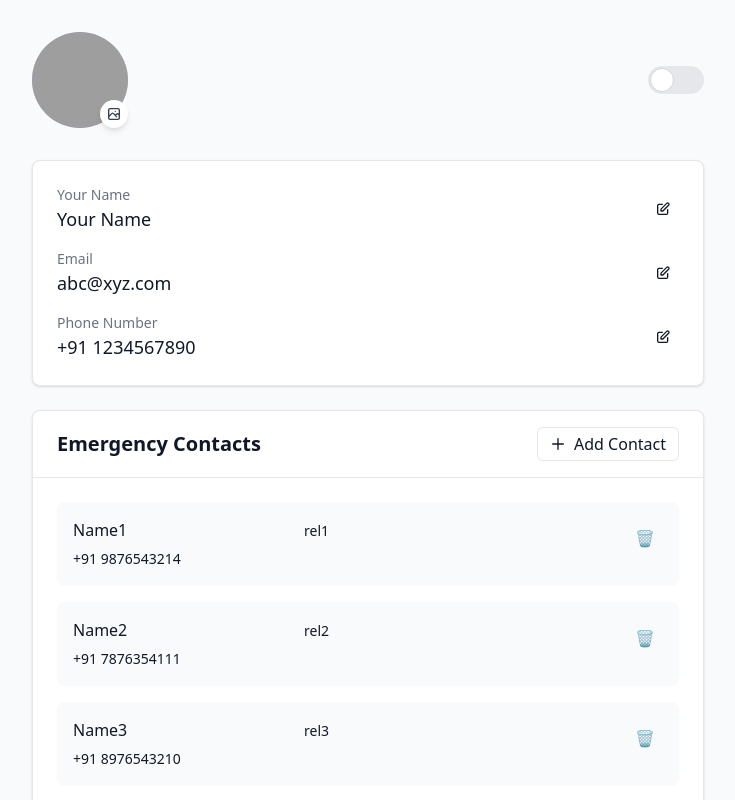
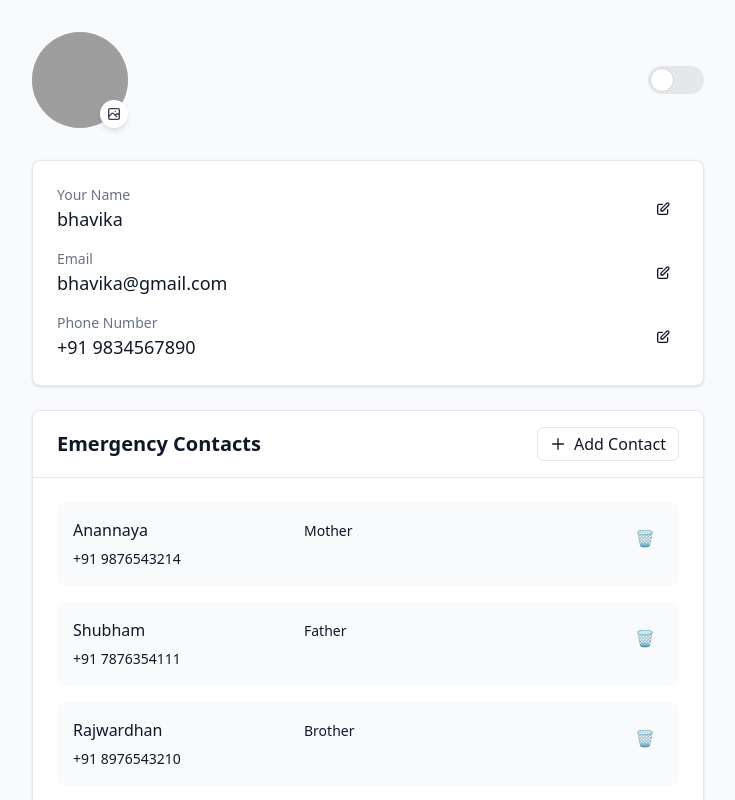
Before and after one commit to RAJWARDHAN-B/safetyRoutes, a React (Vite) app: page /accounts in a window 1280 px wide. Shown: the top 800 px of the page, without its empty margins (272-1007 px from the left). Built offline with nearby package versions, Linux system fonts and the light colour scheme; grey boxes are pictures that could not be loaded.

Commit message:
names yay

```diff
--- a/src/Accounts.jsx
+++ b/src/Accounts.jsx
@@ -4,16 +4,16 @@ const ProfilePage = () => {
   const [darkMode, setDarkMode] = useState(false);
   const [isEditing, setIsEditing] = useState({ name: false, email: false, phone: false });
   const [profile, setProfile] = useState({
-    name: 'Your Name',
-    email: 'abc@xyz.com',
-    phone: '+91 1234567890',
+    name: 'bhavika',
+    email: 'bhavika@gmail.com',
+    phone: '+91 9834567890',
   });
 
   const [emergencyContacts, setEmergencyContacts] = useState([
-    { name: 'Name1', relation: 'rel1', phone: '+91 9876543214' },
-    { name: 'Name2 ', relation: 'rel2', phone: '+91 7876354111' },
-    { name: 'Name3 ', relation: 'rel3', phone: '+91 8976543210' },
-    { name: 'Name4', relation: 'rel4', phone: '+91 986223210' },
+    { name: 'Anannaya', relation: 'Mother', phone: '+91 9876543214' },
+    { name: 'Shubham ', relation: 'Father', phone: '+91 7876354111' },
+    { name: 'Rajwardhan ', relation: 'Brother', phone: '+91 8976543210' },
+    { name: 'Shuvayu', relation: 'Uncle', phone: '+91 986223210' },
   ]);
 
   const addEmergencyContact = () => {
```
